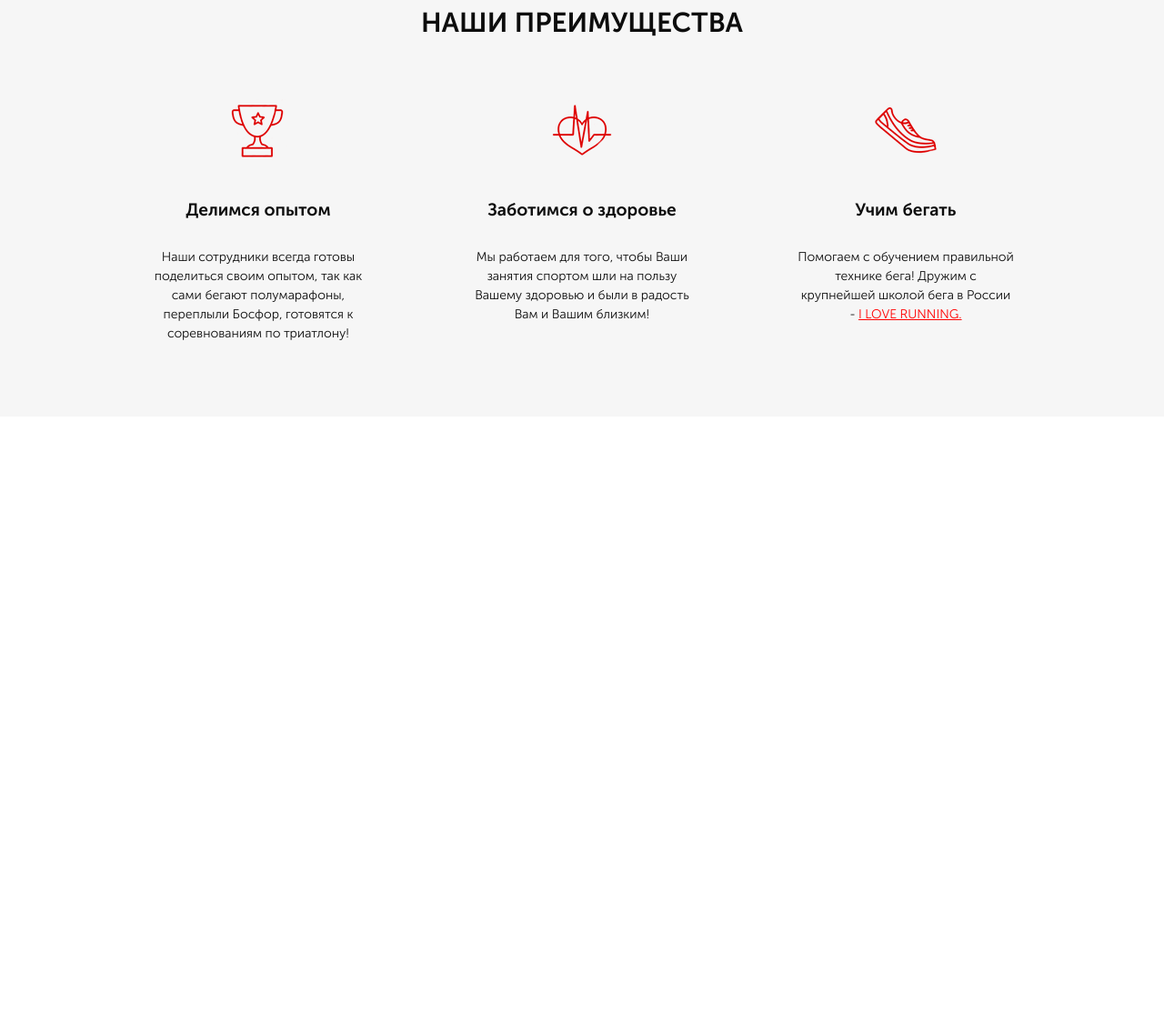
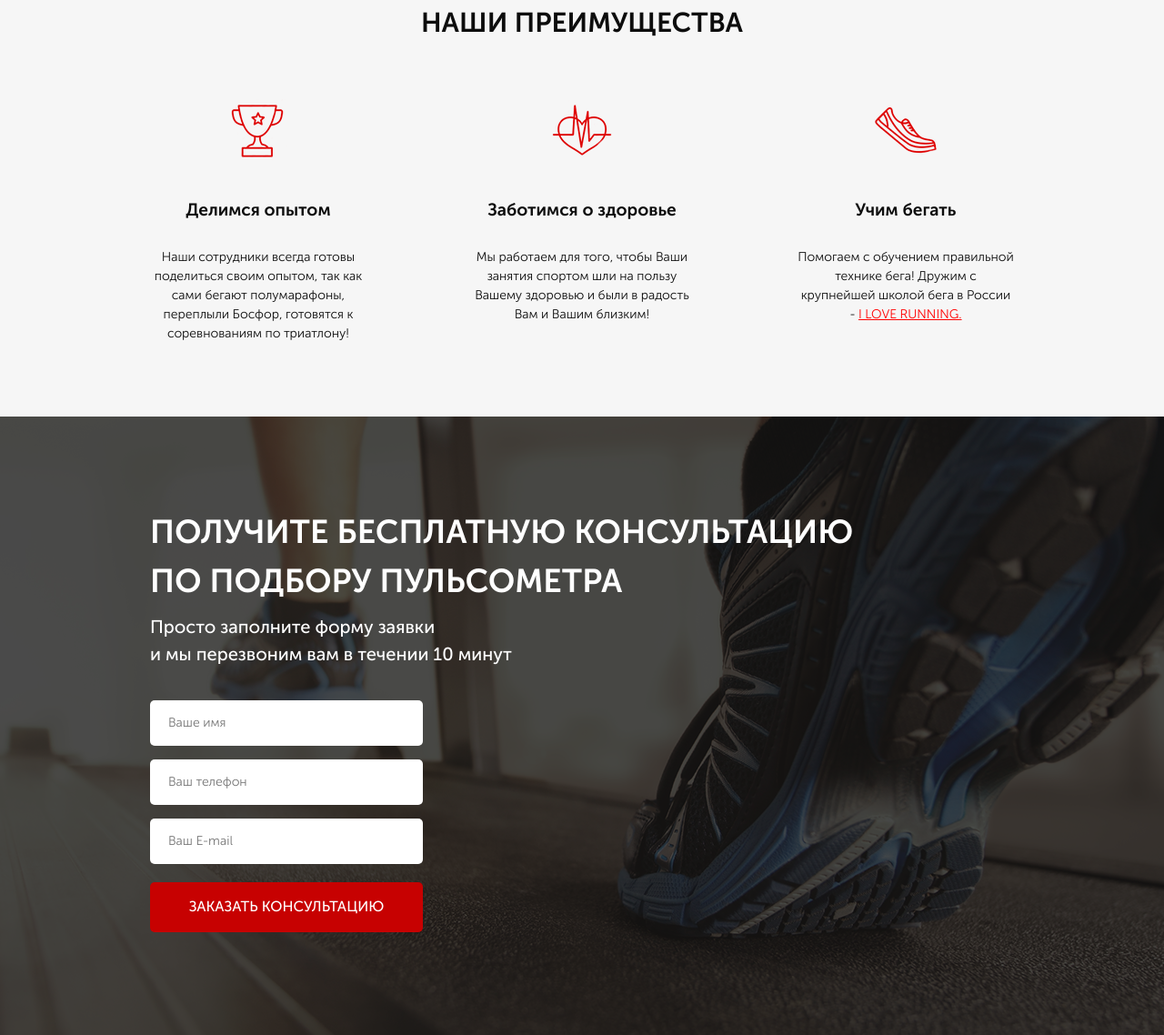
Before and after one commit to RedFoxTrue/pulse, a website: page src/index.html in a window 1280 px wide. Shown: the part 772-1910 px from the top of the page at 91% size. Before the commit the page ends 1230 px from the top, so only its background shows below. Drawn offline with Linux system fonts and the light colour scheme; files whose address does not match are found by name.

Commit message:
step 1 js

```diff
--- a/src/index.html
+++ b/src/index.html
@@ -84,5 +84,29 @@
         </div>
       </div>
     </div>
+    <div class="consultation">
+      <div class="container">
+        <h2 class="title title_left">
+          Получите бесплатную консультацию <br />
+          по подбору пульсометра
+        </h2>
+        <div class="consultation__descr">
+          Просто заполните форму заявки <br />
+          и мы перезвоним вам в течении 10 минут
+        </div>
+        <form class="feed-form" action="#">
+          <input name="name" required placeholder="Ваше имя" type="text" />
+          <input
+            name="phone"
+            required
+            placeholder="Ваш телефон"
+            type="number"
+          />
+          <input name="email" required placeholder="Ваш E-mail" type="email" />
+          <button class="button button_submit">заказать кОНСУЛЬТАЦИЮ</button>
+        </form>
+      </div>
+    </div>
+    <script src="js/script.js"></script>
   </body>
 </html>
--- /dev/null
+++ b/src/js/script.js
@@ -0,0 +1,63 @@
+var name = 'Ivan';
+let number = 7;
+const pi = 3.14;
+number = 4;
+let leftBorderWidth = 200;
+
+// number - числа
+// string - "", '', ``
+// true / false
+// null
+// undefined
+// let obj = {
+//   name: 'apple',
+//   color: 'green',
+//   weight: 200,
+// };
+// Symbol
+
+// alert(1234);
+// console.log(number);
+// let answer = confirm('Вам есть 18?');
+// console.log(answer);
+
+// let answer = prompt('Вам есть 18?', '');
+// console.log(answer);
+
+// console.log(4 + 4);
+// let isChecked = true,
+//   isClose = false;
+// console.log(isChecked && isClose);
+
+// console.log(isChecked || isClose);
+// if (2 * 4 == 6 * 1) {
+//   console.log('верно');
+// } else {
+//   console.log('ошибка');
+// }
+// let answer = confirm('Вам есть 18?');
+// if (answer) {
+//   console.log('проходите');
+// } else {
+//   console.log('уходи');
+// }
+
+// const num = 50;
+// if (num < 49) {
+//   console.log('неправильно');
+// } else if (num > 100) {
+//   console.log('много');
+// } else {
+//   console.log('верно');
+// }
+
+// for (let i = 1; i < 8; i++) {
+//   console.log(i);
+// }
+
+function logging(a, b) {
+  console.log(a + b);
+}
+logging(3, 5);
+
+logging(4, 10);
--- a/src/sass/base/_media.sass
+++ b/src/sass/base/_media.sass
@@ -9,7 +9,7 @@
         &__wrapper
             padding: 0 30px 0 30px
         &__block
-            padding: 0 15px 0 15px;
+            padding: 0 15px 0 15px
             max-width: 33%
             span
                 margin-top: 14px
@@ -39,7 +39,6 @@
             flex-wrap: wrap
             justify-content: space-around
             &:nth-last-child()
-
                 margin-top: 30px
         &__block
             width: 75%
@@ -91,8 +90,9 @@
 
                 margin-top: 30px
         &__block
-            width: 100%
+            display: flex
             padding: 20px 0 20px 0;
+            max-width: 100%
     .header
         &__official
             display: none
--- a/src/sass/blocks/_buttons.sass
+++ b/src/sass/blocks/_buttons.sass
@@ -16,3 +16,7 @@
         width: 300px
         height: 50px
         font-size: 17px
+    &_submit
+        width: 100%
+        height: 55px
+        font-size: 16px
--- /dev/null
+++ b/src/sass/blocks/_consultation.sass
@@ -0,0 +1,8 @@
+.consultation
+    min-height: 680px
+    padding: 100px 0 92px 0
+    background: url('../../img/bg/bg2.png') center (center/cover) no-repeat
+    &__descr
+        color: #ffffff
+        font-size: 20px
+        font-weight: 500
--- /dev/null
+++ b/src/sass/blocks/_forms.sass
@@ -0,0 +1,17 @@
+.feed-form
+    margin-top: 36px
+    display: flex
+    flex-direction: column
+    width: 300px;
+    input
+        height: 50px;
+        border-radius: 5px;
+        background-color: #ffffff;
+        margin-bottom: 15px
+        border: none
+        padding: 0 20px
+        color: #4b4b4b
+        font-size: 14px
+        font-weight: 300
+        &:nth-child(3)
+            margin-bottom: 20px
--- a/src/sass/blocks/_titles.sass
+++ b/src/sass/blocks/_titles.sass
@@ -3,3 +3,8 @@
     color: #0d0d0d
     font-size: 30px
     font-weight: 600
+    text-transform: uppercase
+    &_left
+        color: #ffffff;
+        font-size: 36px;
+        text-align: left
--- a/src/sass/style.sass
+++ b/src/sass/style.sass
@@ -13,3 +13,5 @@
 @import 'blocks/titles'
 @import 'blocks/_edge'
 @import 'base/_media'
+@import 'blocks/_consultation'
+@import 'blocks/_forms'
```
Also changed, not shown: src/css/style.min.css.
